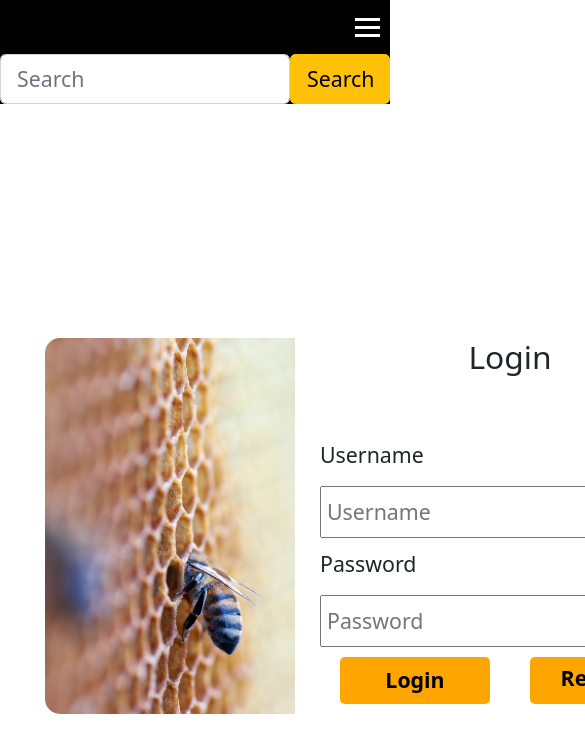
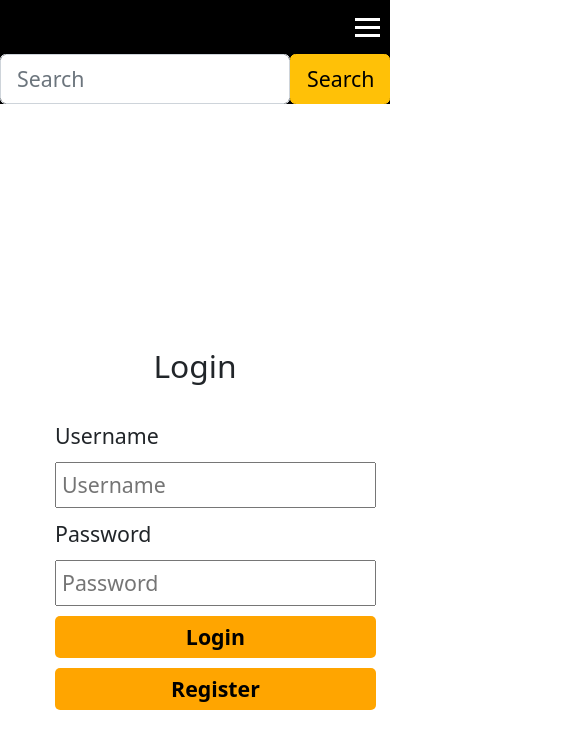
Before and after one commit to alittlebroken/ecommerce-client, a React (Create React App) app: page /login in a window 390 px wide. Shown: the top 752 px of the page, 585 px wide, since content can reach past the window. Built offline with nearby package versions, Linux system fonts and the light colour scheme; no server answers.

Commit message:
modified login form css to display correctly on devices smaller than 600px

```diff
--- a/src/components/Login/Login.css
+++ b/src/components/Login/Login.css
@@ -90,6 +90,34 @@
 
     .loginForm-container {
         width: 300px;
+        grid-template-areas:    "login-image login-title"
+                            "login-image login-group";
+
+        grid-template-areas: "login-image"
+                             "login-title"
+                             "login-group";
+    }
+
+    .login-image img {
+        display: none;
+    }
+
+    .login-group {
+        display: grid;
+        grid-area: login-group;
+        width: 300px;
+        padding: 10px;
+        grid-gap: 10px;
+    }
+
+    .login-button-group {
+        display: grid;
+        grid-template-columns: 1fr;
+        grid-gap: 10px;
+    }
+
+    .login-group button, .button-link {
+        width: 100%;
     }
 
   }
```
